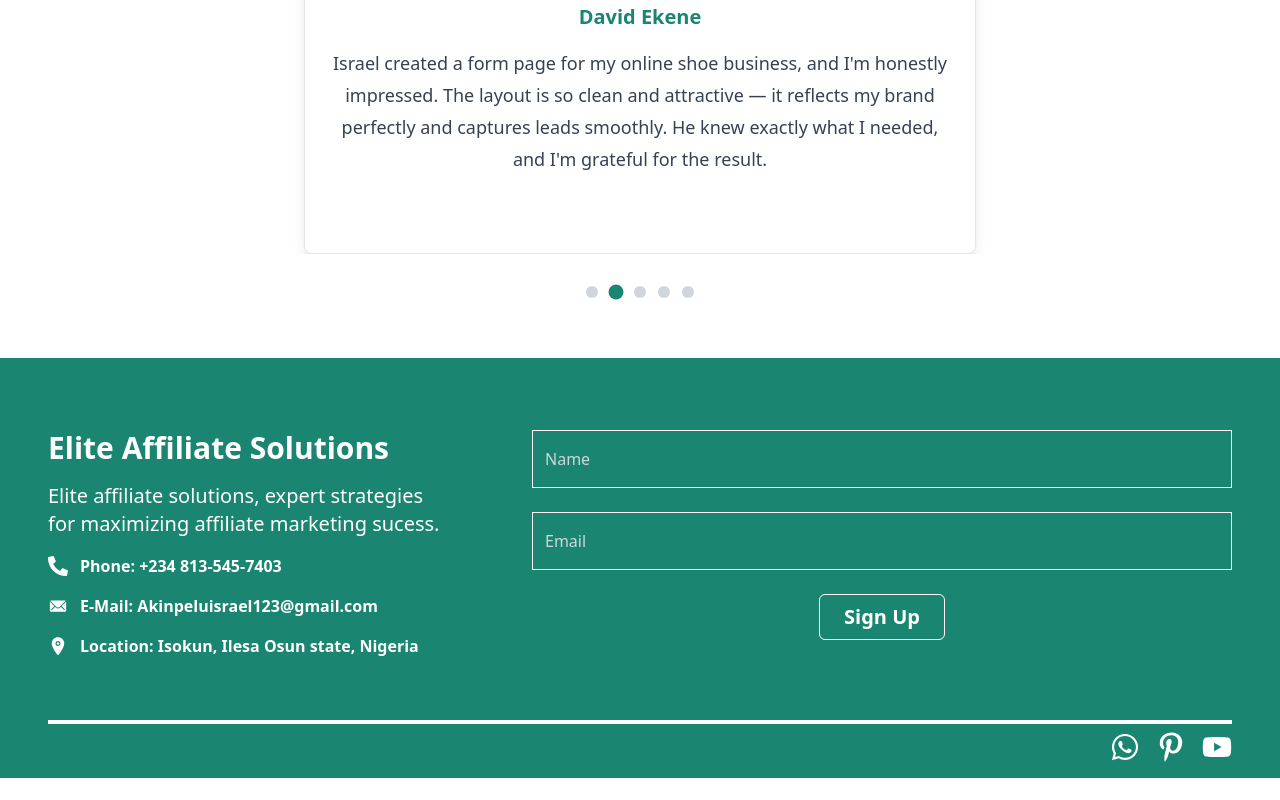
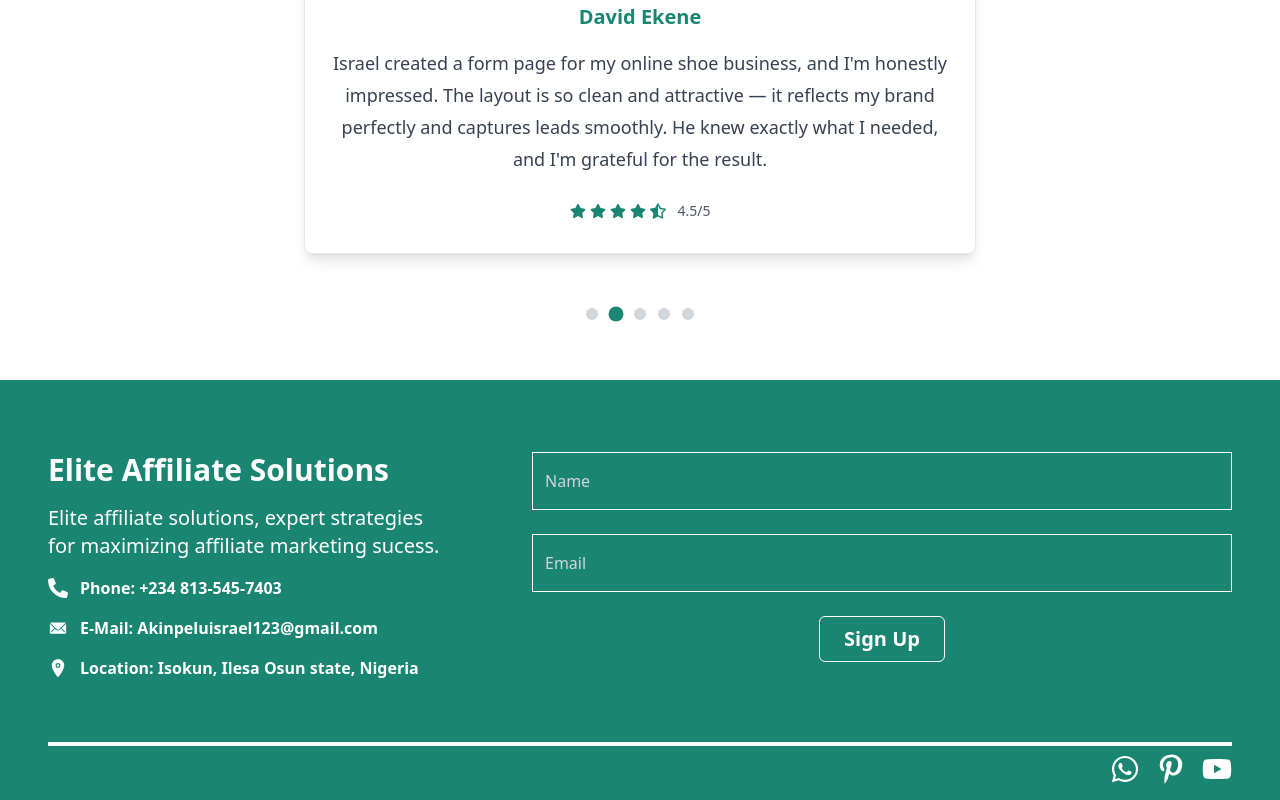
Before and after one commit to ShinobiKoda/abm, a Next.js app: page / in a window 1280 px wide. Shown: the part 2432-3232 px from the top of the page. Before the commit the page ends 3210 px from the top, so only its background shows below. Built offline with nearby package versions, Linux system fonts and the light colour scheme.

Commit message:
feat: add star rating display for testimonials in Homepage component

```diff
--- a/src/components/Homepage.tsx
+++ b/src/components/Homepage.tsx
@@ -15,7 +15,7 @@ import { SiMediamarkt, SiAppstore } from "react-icons/si";
 import { RiShoppingBag4Line } from "react-icons/ri";
 import { PiChairThin } from "react-icons/pi";
 import { MdOutlineRealEstateAgent } from "react-icons/md";
-import { FaRegUserCircle } from "react-icons/fa";
+import { FaRegUserCircle, FaStar, FaStarHalfAlt } from "react-icons/fa";
 import { Footer } from "./layout/Footer";
 
 const testimonials = [
@@ -24,29 +24,34 @@ const testimonials = [
     review:
       "I really love working with Israel, the CEO of ABM. He did an amazing job on my landing page — it's animated in a way that instantly attracts customers. It felt like magic seeing my ideas come to life. I highly recommend him for anyone who wants a page that converts.",
     image: "/Images/angela-morrison.jpg",
+    rating: 5,
   },
   {
     name: "David Ekene",
     review:
       "Israel created a form page for my online shoe business, and I'm honestly impressed. The layout is so clean and attractive — it reflects my brand perfectly and captures leads smoothly. He knew exactly what I needed, and I'm grateful for the result.",
     image: "/Images/david-ekene.jpg",
+    rating: 4.5,
   },
   {
     name: "Andrew Philip",
     review:
       "I really love how Israel scripted my leads. He gave me the names, the contact details, and organized everything cleanly. But that's not even all — he also built a smart dashboard that tracks every lead from my Excel sheet. At first, I thought his $3.58 price was a joke — now I see it's a steal. I totally recommend him.",
     image: "/Images/andrew-philip.jpg",
+    rating: 5,
   },
   {
     name: "Stephanie Okoro",
     review:
       "ABM handled everything from lead generation to final dashboard delivery. I was amazed. Israel built my system like a pro — now I can see how many verified leads I have in one glance. He's honest, detailed, and timely. I'll be hiring again",
+    rating: 4,
   },
   {
     name: "Michael James",
     review:
       "From start to finish, Israel delivered more than expected. He redesigned my landing page, set up the integration form, and synced everything into a beautiful, automated dashboard. He's the kind of person you keep working with for the long run",
     image: "/Images/micheal-james.jpg",
+    rating: 4.5,
   },
 ];
 
@@ -63,6 +68,31 @@ export function Homepage() {
 
   const handleDotClick = (index: number) => {
     setCurrentTestimonial(index);
+  };
+
+  const renderStars = (rating: number) => {
+    const stars = [];
+    const fullStars = Math.floor(rating);
+    const hasHalfStar = rating % 1 !== 0;
+
+    for (let i = 0; i < fullStars; i++) {
+      stars.push(<FaStar key={i} className="text-[#1a8671]" size={16} />);
+    }
+
+    if (hasHalfStar) {
+      stars.push(
+        <FaStarHalfAlt key="half" className="text-[#1a8671]" size={16} />
+      );
+    }
+
+    const remainingStars = 5 - Math.ceil(rating);
+    for (let i = 0; i < remainingStars; i++) {
+      stars.push(
+        <FaStar key={`empty-${i}`} className="text-gray-300" size={16} />
+      );
+    }
+
+    return stars;
   };
 
   return (
@@ -310,6 +340,12 @@ export function Homepage() {
                         <p className="text-gray-700 text-base leading-8 font-medium lg:text-lg flex-1 text-center">
                           {testimonial.review}
                         </p>
+                        <div className="flex justify-center items-center mt-4 gap-1">
+                          {renderStars(testimonial.rating)}
+                          <span className="ml-2 text-sm text-gray-600 font-medium">
+                            {testimonial.rating}/5
+                          </span>
+                        </div>
                       </div>
                     </motion.div>
                   </div>
@@ -322,7 +358,7 @@ export function Homepage() {
                 <button
                   key={index}
                   onClick={() => handleDotClick(index)}
-                  className={`w-3 h-3 rounded-full transition-all duration-300 focus:outline-none ${
+                  className={`w-3 h-3 rounded-full transition-all duration-300 focus:outline-none cursor-pointer ${
                     currentTestimonial === index
                       ? "bg-[#1a8671] scale-125"
                       : "bg-gray-300 hover:bg-gray-400"
```
